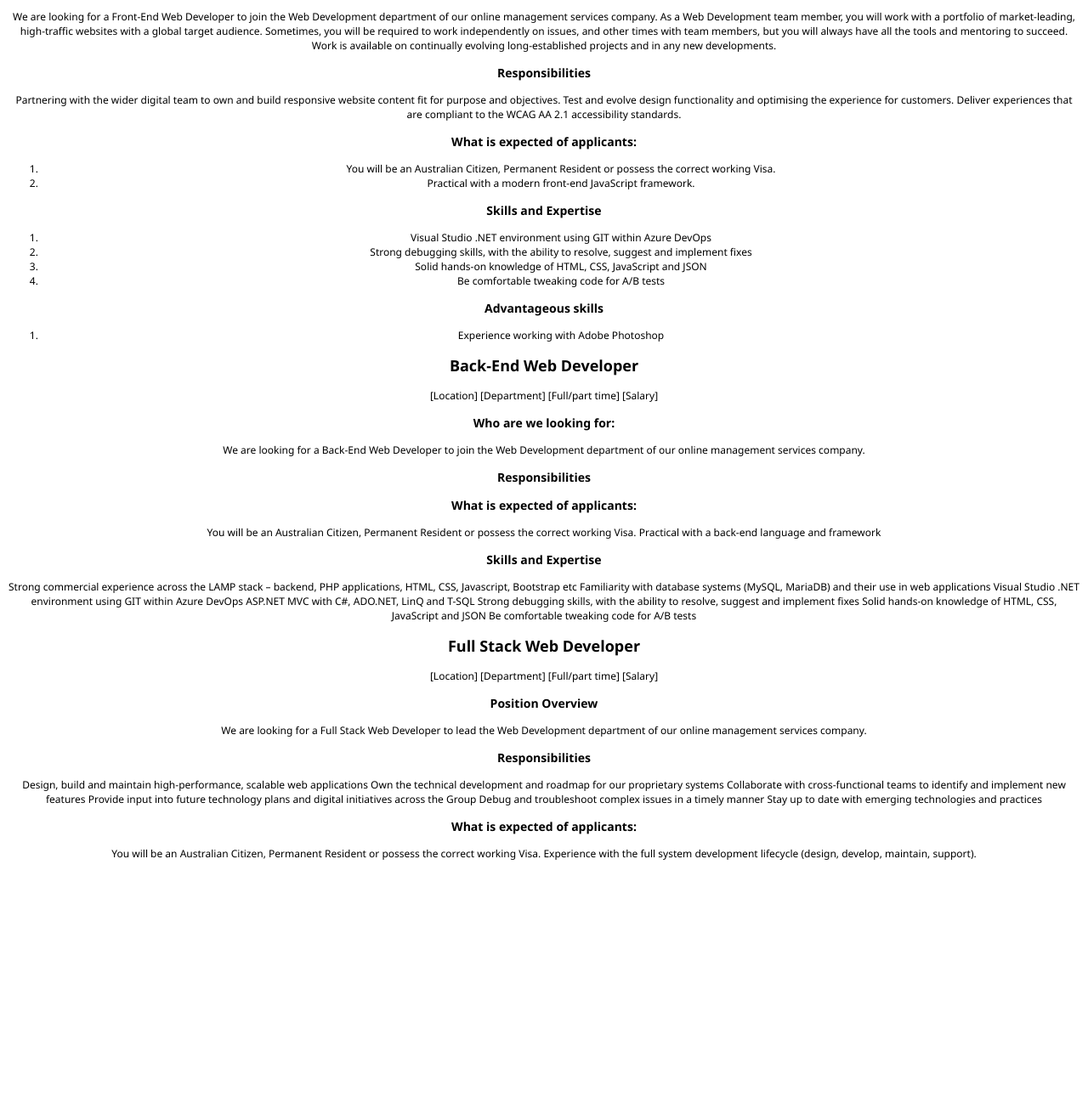
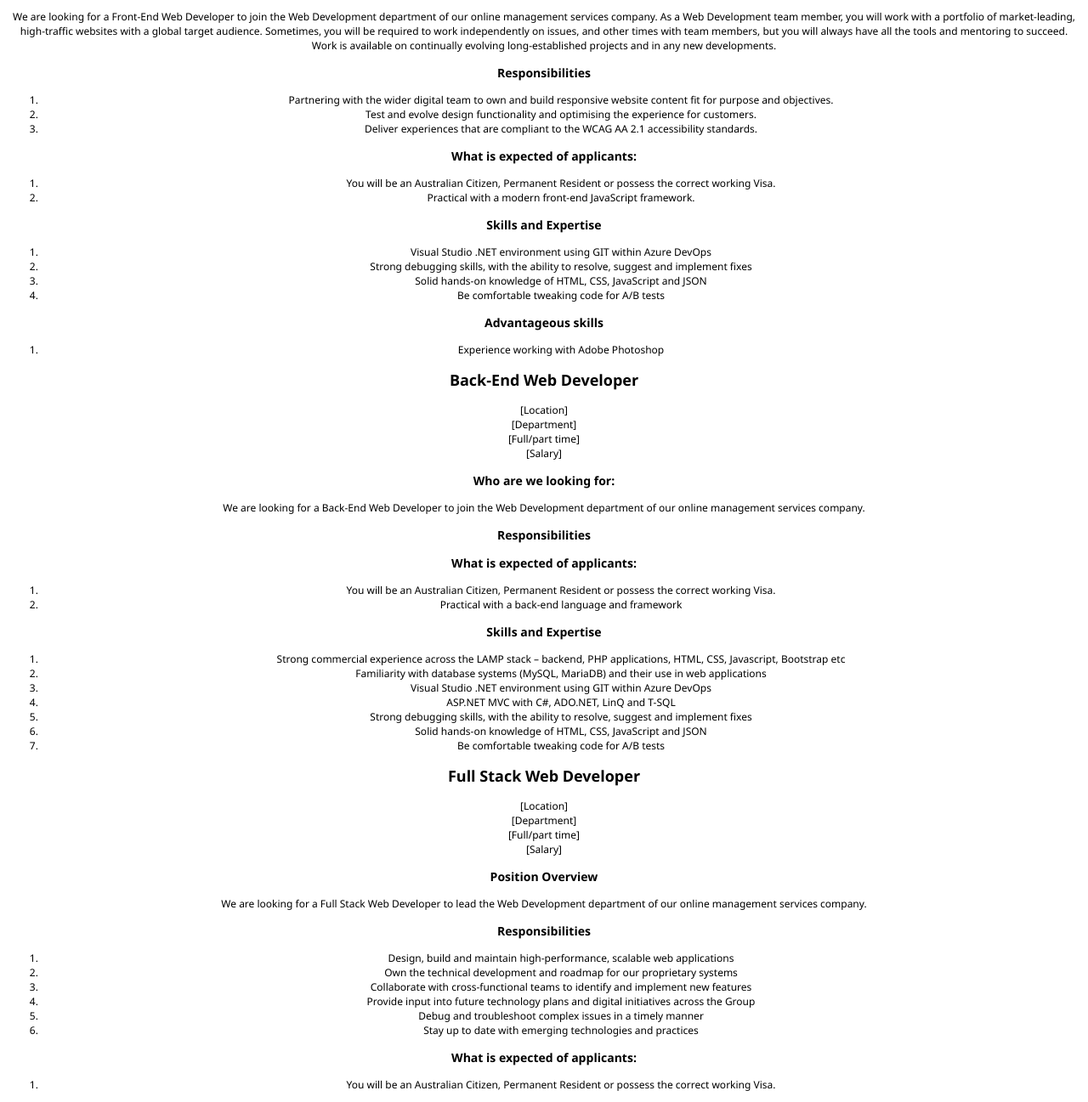
Before and after one commit to coritux/101-Recruitment, a plain HTML site: page jobs.html in a window 1280 px wide. Shown: the part 158-1455 px from the top of the page at 85% size. Before the commit the page ends 1179 px from the top, so only its background shows below. Drawn offline with Linux system fonts and the light colour scheme; files that its build step writes are made by us from their sources.

Commit message:
Update jobs.html

```diff
--- a/jobs.html
+++ b/jobs.html
@@ -33,16 +33,16 @@ small font and centred in the footer..
 	[Salary]<br>
 
 	<h3>Who are we looking for:</h3>
-	We are looking for a Front-End Web Developer to join the Web Development department of our online management services company.
+	<p>We are looking for a Front-End Web Developer to join the Web Development department of our online management services company.
 
 	As a Web Development team member, you will work with a portfolio of market-leading, high-traffic websites with a global target audience. Sometimes, you will be required to work independently on issues, and other times with team members, but you will always have all the tools and mentoring to succeed. Work is available on continually evolving long-established projects and in any new developments.
-
+	</p>
 	<h3>Responsibilities</h3>
-	<p>
-		Partnering with the wider digital team to own and build responsive website content fit for purpose and objectives.
-		Test and evolve design functionality and optimising the experience for customers.
-		Deliver experiences that are compliant to the WCAG AA 2.1 accessibility standards.
-	</p>
+<ol>
+	<li>Partnering with the wider digital team to own and build responsive website content fit for purpose and objectives.   </li>
+	<li>Test and evolve design functionality and optimising the experience for customers.  </li>
+	<li>Deliver experiences that are compliant to the WCAG AA 2.1 accessibility standards.</li>
+</ol>
 
 	<h3>What is expected of applicants:</h3>
 <ol>
@@ -56,18 +56,18 @@ small font and centred in the footer..
 	<li>Strong debugging skills, with the ability to resolve, suggest and implement fixes</li>
 	<li>Solid hands-on knowledge of HTML, CSS, JavaScript and JSON</li>
 	<li>Be comfortable tweaking code for A/B tests</li>
-	</ol>
+</ol>
 
 	<h3>Advantageous skills</h3>
 <ol>
 	<li>Experience working with Adobe Photoshop</li>
-	</ol>
+</ol>
 
 	<h2> Back-End Web Developer</h2>
-	[Location]
-	[Department]
-	[Full/part time]
-	[Salary]
+	[Location]<br>
+	[Department]<br>
+	[Full/part time]<br>
+	[Salary]<br>
 
 	<h3>Who are we looking for:</h3>
 	<p>
@@ -77,42 +77,45 @@ small font and centred in the footer..
 	<h3>Responsibilities</h3>
 
 	<h3>What is expected of applicants:</h3>
-	You will be an Australian Citizen, Permanent Resident or possess the correct working Visa.
-	Practical with a back-end language and framework
-
+<ol>
+	<li>You will be an Australian Citizen, Permanent Resident or possess the correct working Visa.</li>
+	<li>Practical with a back-end language and framework</li>
+</ol>
 	<h3>Skills and Expertise</h3>
-	Strong commercial experience across the LAMP stack – backend, PHP applications, HTML, CSS, Javascript, Bootstrap etc
-	Familiarity with database systems (MySQL, MariaDB) and their use in web applications
-	Visual Studio .NET environment using GIT within Azure DevOps
-	ASP.NET MVC with C#, ADO.NET, LinQ and T-SQL
-	Strong debugging skills, with the ability to resolve, suggest and implement fixes
-	Solid hands-on knowledge of HTML, CSS, JavaScript and JSON
-	Be comfortable tweaking code for A/B tests
-
+<ol>
+	<li>Strong commercial experience across the LAMP stack – backend, PHP applications, HTML, CSS, Javascript, Bootstrap etc</li>
+	<li>Familiarity with database systems (MySQL, MariaDB) and their use in web applications</li>
+	<li>Visual Studio .NET environment using GIT within Azure DevOps</li>
+	<li>ASP.NET MVC with C#, ADO.NET, LinQ and T-SQL</li>
+	<li>Strong debugging skills, with the ability to resolve, suggest and implement fixes</li>
+	<li>Solid hands-on knowledge of HTML, CSS, JavaScript and JSON</li>
+	<li>Be comfortable tweaking code for A/B tests</li>
+</ol>
 
 	<h2> Full Stack Web Developer</h2>
-	[Location]
-	[Department]
-	[Full/part time]
-	[Salary]
+	[Location]<br>
+	[Department]<br>
+	[Full/part time]<br>
+	[Salary]<br>
 
 	<h3>Position Overview</h3>
 	<p>We are looking for a Full Stack Web Developer to lead the Web Development department of our online management services company.
 	</p>
 
 	<h3>Responsibilities</h3>
-	<p>
-	Design, build and maintain high-performance, scalable web applications
-	Own the technical development and roadmap for our proprietary systems
-	Collaborate with cross-functional teams to identify and implement new features
-	Provide input into future technology plans and digital initiatives across the Group
-	Debug and troubleshoot complex issues in a timely manner
-	Stay up to date with emerging technologies and practices
-	</p>
+<ol>
+	<li>Design, build and maintain high-performance, scalable web applications</li>
+	<li>Own the technical development and roadmap for our proprietary systems</li>
+	<li>Collaborate with cross-functional teams to identify and implement new features</li>
+	<li>Provide input into future technology plans and digital initiatives across the Group</li>
+	<li>Debug and troubleshoot complex issues in a timely manner</li>
+	<li>Stay up to date with emerging technologies and practices</li>
+</ol>
 
 	<h3>What is expected of applicants:</h3>
-	You will be an Australian Citizen, Permanent Resident or possess the correct working Visa.
-	Experience with the full system development lifecycle (design, develop, maintain, support).
-
+<ol>
+	<li>You will be an Australian Citizen, Permanent Resident or possess the correct working Visa.</li>
+	<Li.Experience with the full system development lifecycle (design, develop, maintain, support).</li>
+</ol>
 </body>
 </html>
```
